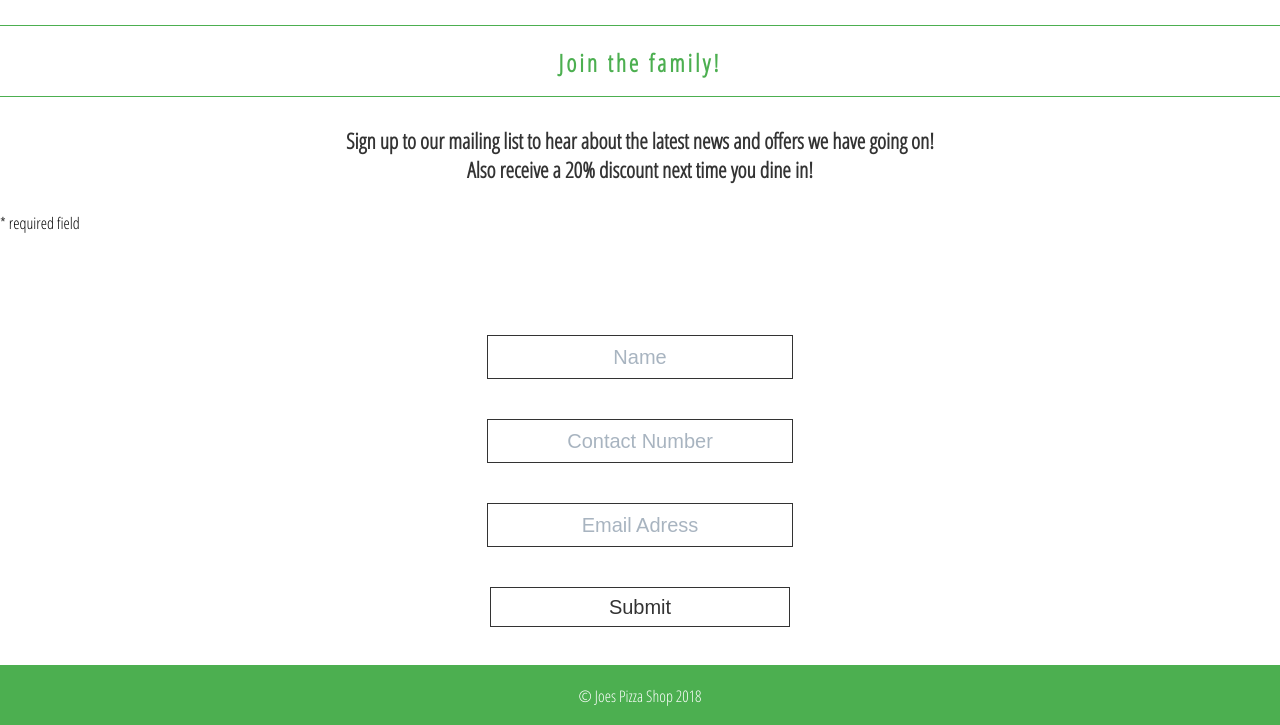
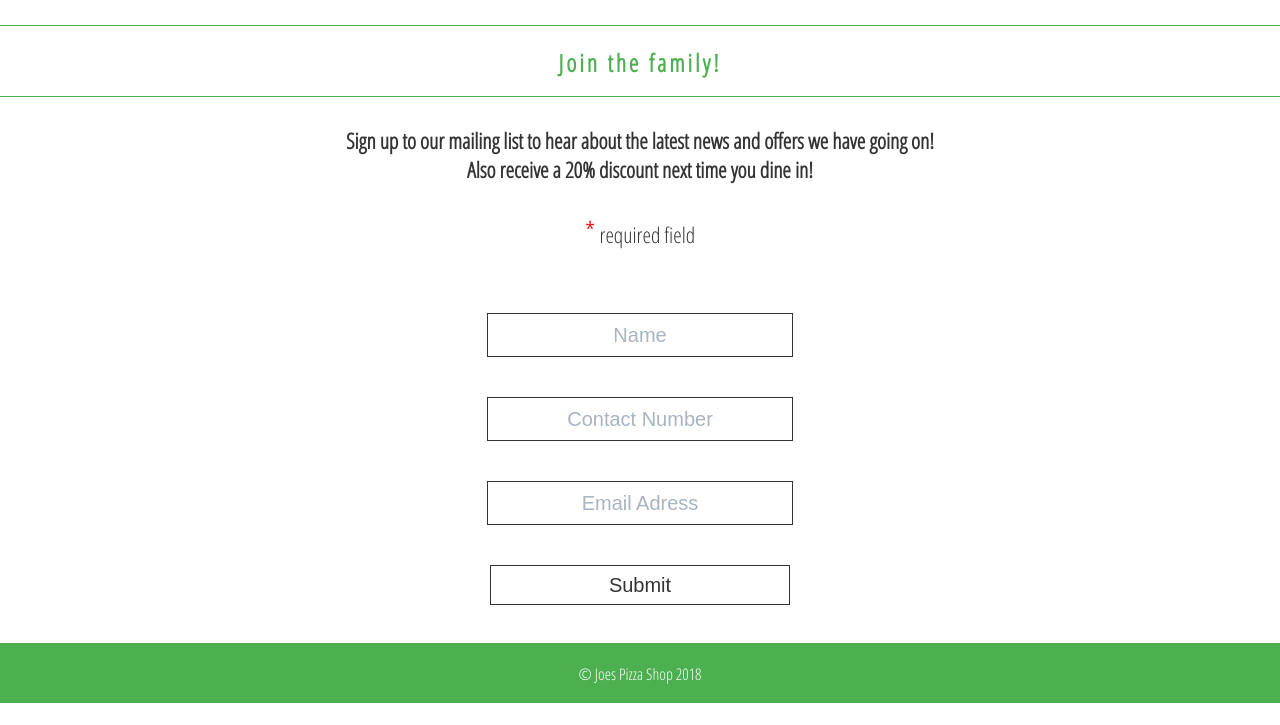
Before and after one commit to swiftsyeruncle/swiftsyeruncle.github.io, a plain HTML site: page Joes Pizza/index.html in a window 1280 px wide. Shown: the part 1017-1742 px from the top of the page. After the commit the page ends 1720 px from the top, so only its background shows below. Drawn offline with Linux system fonts and the light colour scheme.

Commit message:
Add files via upload

```diff
--- a/Joes Pizza/scripts/menu.css
+++ b/Joes Pizza/scripts/menu.css
@@ -87,6 +87,18 @@ body {
     text-align: center;
     font-size: 135%;
     color: #333;
+}
+
+.reqField{
+    text-align: center;
+    font-size: 135%;
+    color: #333;
+    margin-bottom: -40px;
+}
+
+.reqRed{
+  color: red;
+  font-size: 135%;
 }
 
 #welcome{
```
